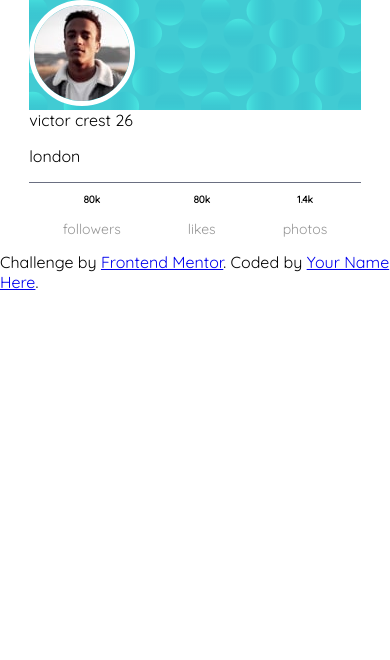
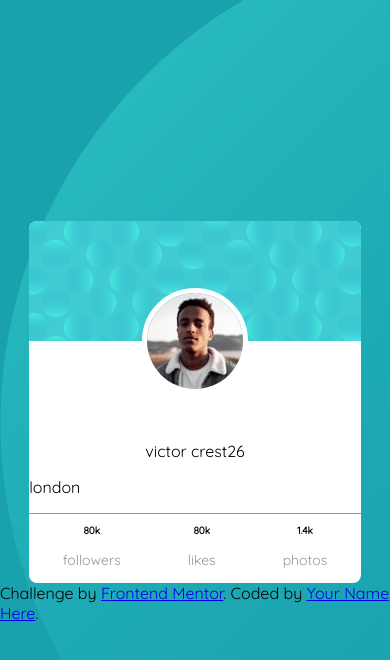
Before and after one commit to JAVIMANUEL/profile-card-component, a plain HTML site: page index.html in a window 390 px wide. Drawn offline with Linux system fonts and the light colour scheme.

Commit message:
mobile realizado

```diff
--- a/style/style.css
+++ b/style/style.css
@@ -13,25 +13,64 @@ body{
     font-family: 'Kumbh Sans', sans-serif;
     font-family: 'Quicksand', sans-serif;
 
+
+}
+body{
+   background: var(--Dark-cyan);
+   height: 100vh;
+   background-image: url("../assets/bg-pattern-bottom.svg");
+   background-position: left;
+   display: flex;
+   flex-direction: column;
+   justify-content: center;
 }
 .profile-card {
     border-radius: 8px;
     width: 85%;
     margin: 0 auto;
-
+    background-color:#ffffff;
+    overflow: hidden;
 }
 .profile-card-top{
     background-image: url("../assets/bg-pattern-card.svg");
+    height: 120px;
+    position: relative;
+    display: flex;
+    justify-content: center;
 
 }
 .profile-card-top img{
     border-radius: 50%;
     border: 5px solid white;
+    position: absolute;
+    bottom: -53px;
+
+}
+.profile-card-buttom-datos-profile>div{
+    height: 120px;
+    display: flex;
+    align-items: flex-end;
+    justify-content: center;
+}
+.profile-card-buttom-datos-profile>div span:nth-child(1){
+    font-size: var(--Name-stats-Front-size);
+    font-weight: 700;
+    margin-right: 8px;
+}
+.profile-card-buttom-datos-profile>div span:nth-child(2){
+    font-size: var(--Name-stats-Front-size);
+    font-weight: 400;
+    color:var(--Dark-gray)
+}
+.profile-card-buttom-datos-profile>div p{
+    text-align: center;
+    color: var(--Dark-gray);
+    font-size: 14px;
 }
 .profile-card-buttom-seguidores{
     display: flex;
     justify-content: space-around;
-    border-top: 1px solid var(--Dark-grayish-blue);
+    border-top: 1px solid var(--Dark-gray);
 }
 .profile-card-buttom-seguidores div p:nth-child(1)
 {
```
Also changed, not shown: assets/bg-pattern-bottom.svg (added), assets/bg-pattern-top.svg (added).
